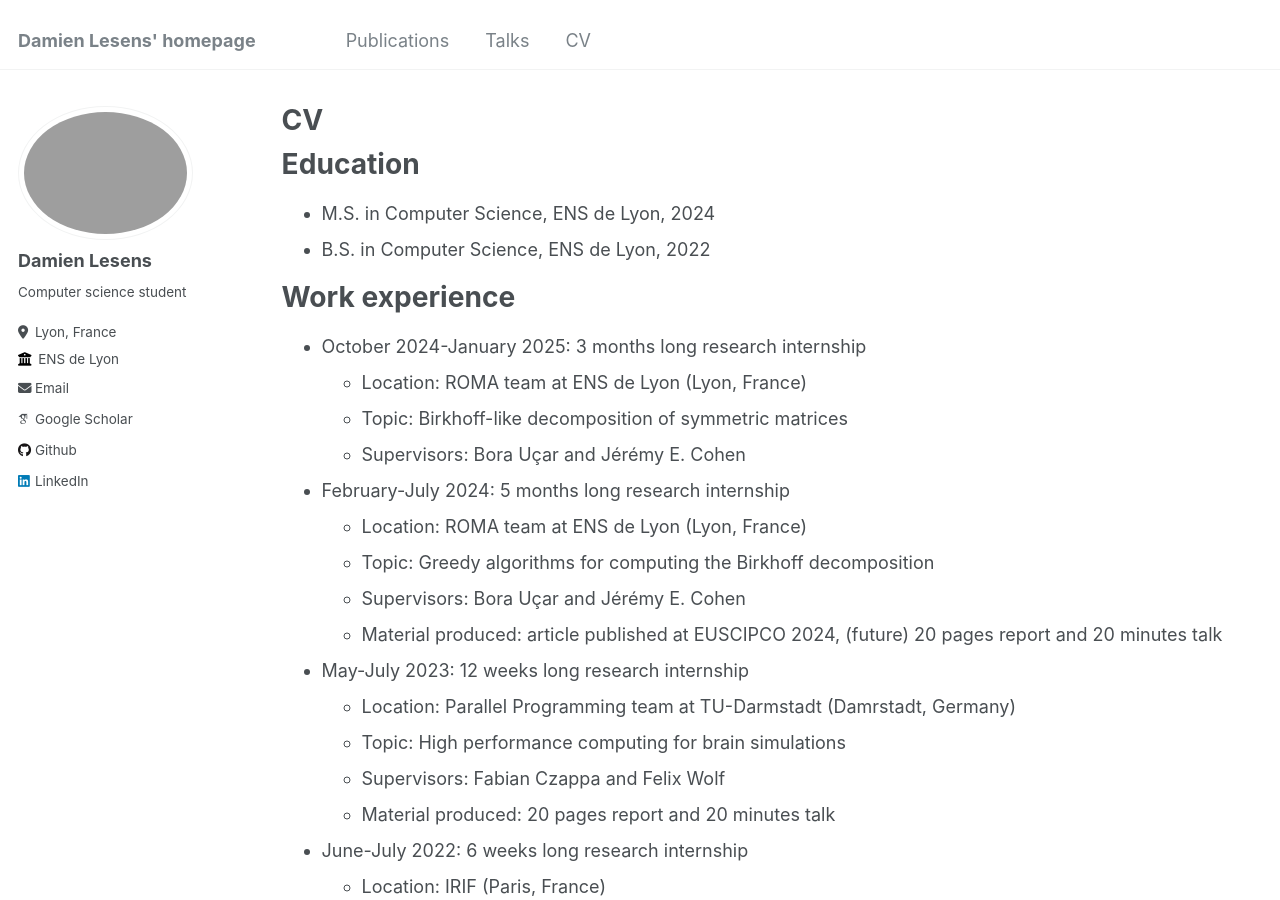
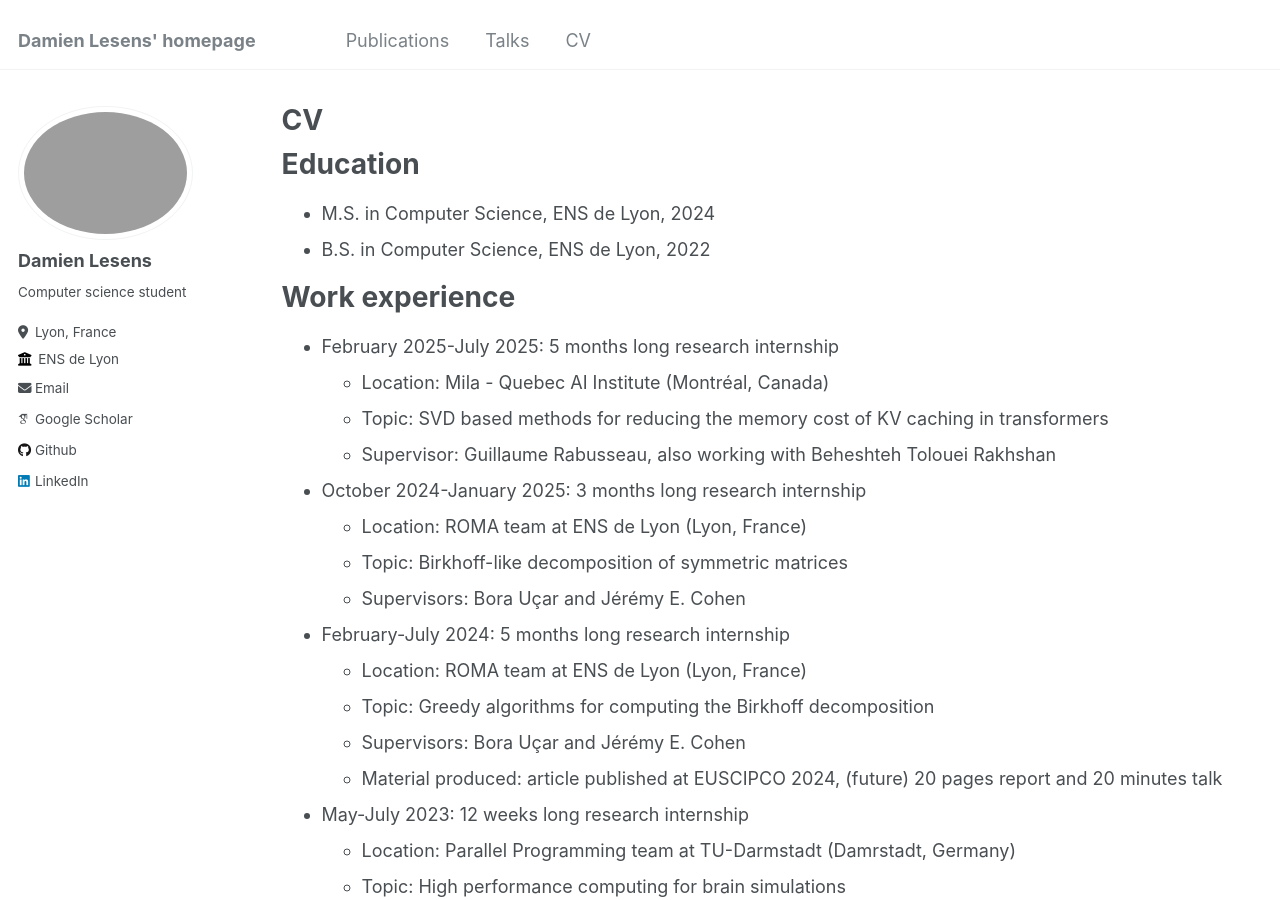
Before and after one commit to DamienLesens/DamienLesens.github.io, a Jekyll site: the page built from _pages/cv.md, in a window 1280 px wide and 900 px high. Built offline with Jekyll 4.4.1, drawn with Linux system fonts in a browser that asks for light colours; some web fonts are replaced; a file with an impossible date is left out.

```diff
--- a/_pages/cv.md
+++ b/_pages/cv.md
@@ -16,6 +16,11 @@ Education
 
 Work experience
 ======
+* February 2025-July 2025: 5 months long research internship
+  * Location: Mila - Quebec AI Institute (Montréal, Canada)
+  * Topic: SVD based methods for reducing the memory cost of KV caching in transformers
+  * Supervisor: Guillaume Rabusseau, also working with Beheshteh Tolouei Rakhshan
+
 * October 2024-January 2025: 3 months long research internship
   * Location: ROMA team at ENS de Lyon (Lyon, France)
   * Topic: Birkhoff-like decomposition of symmetric matrices
```
Also changed, not shown: _publications/2024-03-OMP-based-algo-for-BVN-decomp.md (+3 -1 lines), _publications/2025-01-algos-for-sym-BvN-decomp-of-sym-matrices.md (added, +15 -0 lines).
